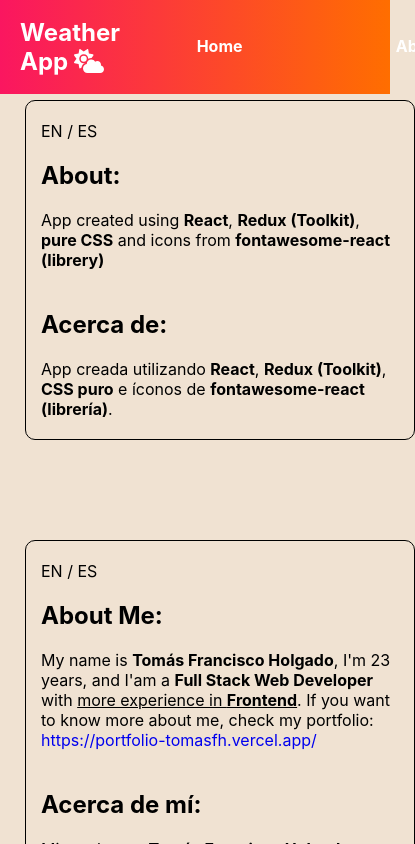
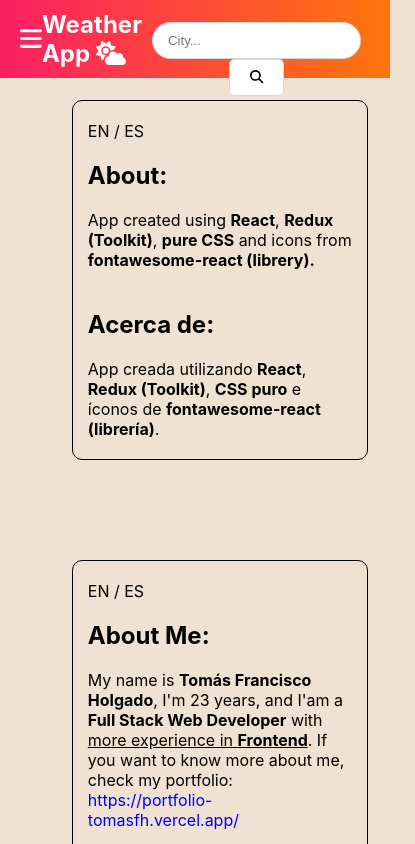
Before and after one commit to TomasFH/weather-app, a React (Create React App) app: page /about in a window 390 px wide. Shown: the top 844 px of the page, 415 px wide, since content can reach past the window. Built offline with nearby package versions, Linux system fonts and the light colour scheme.

Commit message:
update: started to add some responsive css to components. Not finished yet.

```diff
--- a/src/App.js
+++ b/src/App.js
@@ -2,12 +2,12 @@ import logo from './logo.svg';
 import './App.css';
 import NavBar from './components/NavBar/NavBar';
 import { library } from '@fortawesome/fontawesome-svg-core';
-import { faB, faCheckSquare, faCloud, faCloudRain, faCloudShowersHeavy, faCloudSun, faCoffee, faSnowflake, faSun, faThunderstorm, faTornado } from '@fortawesome/free-solid-svg-icons';
+import { faB, faBars, faCheckSquare, faCloud, faCloudRain, faCloudShowersHeavy, faCloudSun, faCoffee, faMagnifyingGlass, faSnowflake, faSun, faThunderstorm, faTornado } from '@fortawesome/free-solid-svg-icons';
 import Cards from './components/Cards/Cards';
 import { Route, Routes } from 'react-router-dom'
 import About from './components/About/About';
 
-library.add(faB, faCheckSquare, faCoffee, faCloud, faCloudSun, faSun, faCloudShowersHeavy, faThunderstorm, faCloudRain, faSnowflake, faTornado);
+library.add(faB, faCheckSquare, faCoffee, faCloud, faCloudSun, faSun, faCloudShowersHeavy, faThunderstorm, faCloudRain, faSnowflake, faTornado, faBars, faMagnifyingGlass);
 
 function App() {
   return (
--- a/src/components/About/About.jsx
+++ b/src/components/About/About.jsx
@@ -10,7 +10,7 @@ const About = () => {
                 <br />
                 <h2>About:</h2>
                 <br />
-                <p>App created using <b>React</b>, <b>Redux (Toolkit)</b>, <b>pure CSS</b> and icons from <b>fontawesome-react (librery)    </b></p>
+                <p>App created using <b>React</b>, <b>Redux (Toolkit)</b>, <b>pure CSS</b> and icons from <b>fontawesome-react (librery).    </b></p>
                 <br />
                 <br />
                 <h2>Acerca de:</h2>
--- a/src/components/About/About.module.css
+++ b/src/components/About/About.module.css
@@ -2,13 +2,15 @@
     display: flex;
     flex-direction: column;
     align-items: center;
+    width: 95%;
+    margin: auto;
 }
 
 .aboutContainer .aboutMe,
 .aboutContainer .aboutApp {
     margin-top: 100px;
     margin-left: 50px;
-    width: 100%;
+    width: 80%;
     border: 1px solid black;
     border-radius: 10px;
     padding: 20px 15px;
--- a/src/components/Cards/Cards.module.css
+++ b/src/components/Cards/Cards.module.css
@@ -78,3 +78,9 @@
     bottom: 60px;
     font-size: 70px;
 }
+
+@media screen and (max-width:1100px) {
+    .cardsContainer {
+        grid-template-columns: repeat(2, 400px);
+    }
+}
--- a/src/components/NavBar/NavBar.jsx
+++ b/src/components/NavBar/NavBar.jsx
@@ -8,13 +8,18 @@ const NavBar = () => {
     // const cloud = <FontAwesomeIcon icon={"cloud"}/>;
     const cloud = <FontAwesomeIcon icon="cloud" />;
     const cloudSun = <FontAwesomeIcon icon="cloud-sun" />;
+    const menuBars = <FontAwesomeIcon icon="bars" />;
 
     return(
-        <section id="home">
+        <section id={styles.home}>
             <header className={styles.header}>
                 <div className={styles.headerContainer}>
+                    {/* Menu Bars Icon */}
+                    <div id={styles.menuIcon}>
+                        <i>{menuBars}</i>
+                    </div>
                     <h1>Weather App {cloudSun}</h1>
-                    <nav id="navBar" className="">
+                    <nav id={styles.navBar} className="">
                         <ul>
                             <li>
                                 <Link to="/" className={styles.link}>
--- a/src/components/NavBar/NavBar.module.css
+++ b/src/components/NavBar/NavBar.module.css
@@ -1,5 +1,5 @@
 .header {
-    background: linear-gradient(90deg, #fa1660, #ff6e00);
+    background: linear-gradient(90deg, rgba(250, 20, 93, 0.95), rgba(255, 111, 0, 0.95));
     position: fixed;
     width: 100%;
     z-index: 100;
@@ -42,3 +42,19 @@
 .headerContainer nav ul li:hover .line {
     width: 100%;
 }
+
+#menuIcon {
+    display: none;
+}
+
+@media screen and (max-width:1100px) {
+    nav {
+        display: none;
+    }
+    #menuIcon {
+        display: block;
+        flex-basis: 10%;
+        text-align: center;
+        font-size: 25px;
+    }
+}
--- a/src/components/NoCityYet/NoCityYet.jsx
+++ b/src/components/NoCityYet/NoCityYet.jsx
@@ -4,7 +4,7 @@ const NoCityYet = () => {
 
     return(
         <div className={styles.anythingMsgContainer}>
-            <h3>Search for any city or country to see it details.</h3>
+            <h3>Search for any city or country to see its details.</h3>
         </div>
     )
 }
--- a/src/components/SearchBar/SearchBar.jsx
+++ b/src/components/SearchBar/SearchBar.jsx
@@ -3,8 +3,12 @@ import styles from "./SearchBar.module.css";
 import axios from 'axios';
 import { useDispatch, useSelector } from 'react-redux';
 import { searchCity } from '../../features/weather/weatherSlice';
+import { FontAwesomeIcon } from "@fortawesome/react-fontawesome";
 
 const SearchBar = () => {
+
+    // Icono de lupa
+    const magnifyingGlassIcon = <FontAwesomeIcon icon="magnifying-glass" />
 
     const globalState = useSelector(state => state.ciudades);
     const dispatch = useDispatch();
@@ -41,13 +45,12 @@ const SearchBar = () => {
     };
 
     return(
-        <div>
+        <div className={styles.searchBarContainer}>
             <input type="text" value={input} onChange={onChangeHandler} className={styles.input} placeholder="City..."/>
+            <button id="submitBtn" onClick={onSubmitHandler} className={styles.submitBtnShort}>{magnifyingGlassIcon}</button>
             <button id="submitBtn" onClick={onSubmitHandler} className={styles.submitBtn}>Search</button>
         </div>
     );
 };
 
 export default SearchBar;
-
-// hay que hacer que la información no se duplique (si ya hay una tarjeta con el id de la ciudad que se quiere agregar, no se agrega)
--- a/src/components/SearchBar/SearchBar.module.css
+++ b/src/components/SearchBar/SearchBar.module.css
@@ -8,6 +8,7 @@
 }
 
 .submitBtn {
+    /* display: none; */
     border: 1px solid rgb(215, 215, 215);
     border-radius: 5px;
     padding: 10px 20px;
@@ -30,3 +31,28 @@
     background-color: rgb(100, 100, 100);
     cursor: not-allowed;
 }
+
+.submitBtnShort {
+    display: none;
+    border: 1px solid rgb(215, 215, 215);
+    border-radius: 5px;
+    padding: 10px 20px;
+    background-color: #fff;
+    font-weight: bold;
+    outline: none;
+    cursor: pointer;
+    transition: .4s;
+}
+
+@media screen and (max-width:1100px) {
+    .searchBarContainer {
+        max-height: 35px;
+        text-align: center;
+    }
+    .submitBtn {
+        display: none;
+    }
+    .submitBtnShort {
+        display: inline;
+    }
+}
```
